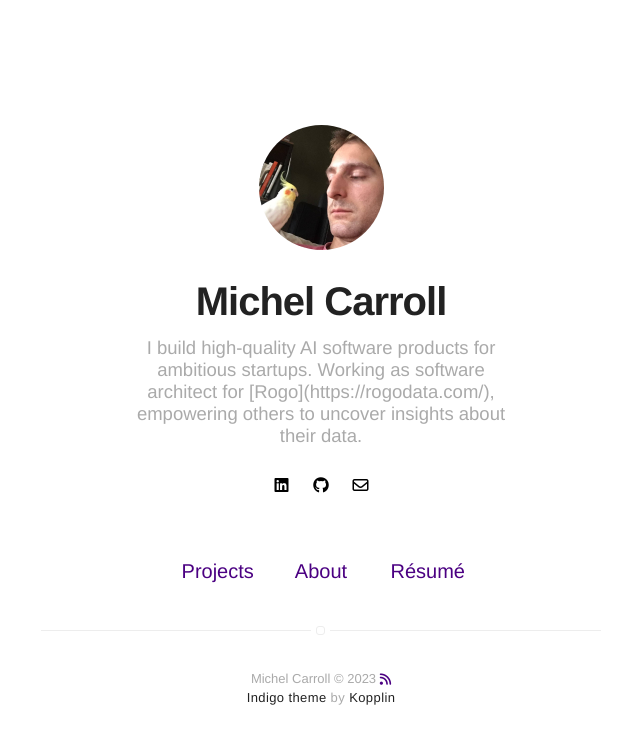
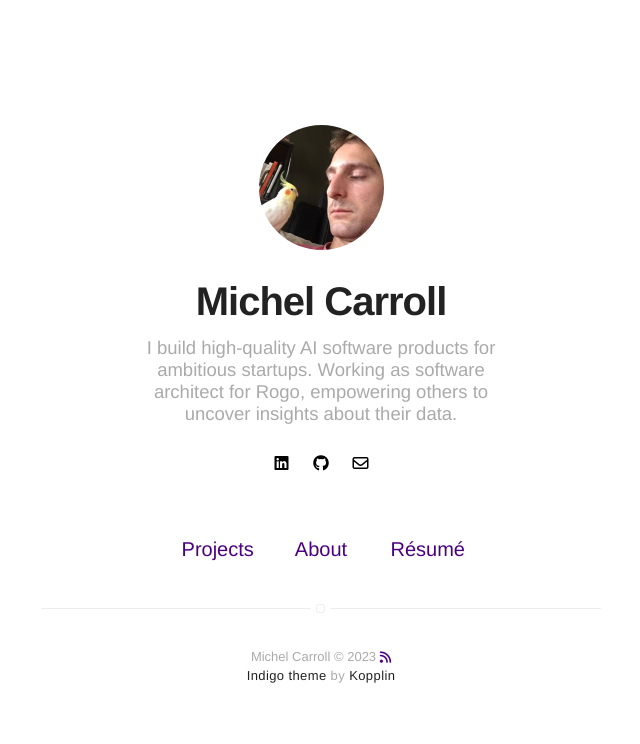
Before and after one commit to MichelCarroll/personal-website, a Jekyll site: the page built from index.html, in a window 1280 px wide. Shown: the top 744 px of the page, without its empty margins (319-959 px from the left). Built offline with Jekyll 4.4.1, drawn with Linux system fonts in a browser that asks for light colours; nearby versions of some CDN libraries.

Commit message:
About me

```diff
--- a/_config.yml
+++ b/_config.yml
@@ -1,6 +1,6 @@
 # main text of home
 title: Michel Carroll
-bio: I build high-quality AI software products for ambitious startups. Working as software architect for [Rogo](https://rogodata.com/), empowering others to uncover insights about their data.
+bio: I build high-quality AI software products for ambitious startups. Working as software architect for Rogo, empowering others to uncover insights about their data.
 
 description: Resume and compilation of personal projects.
 
```
